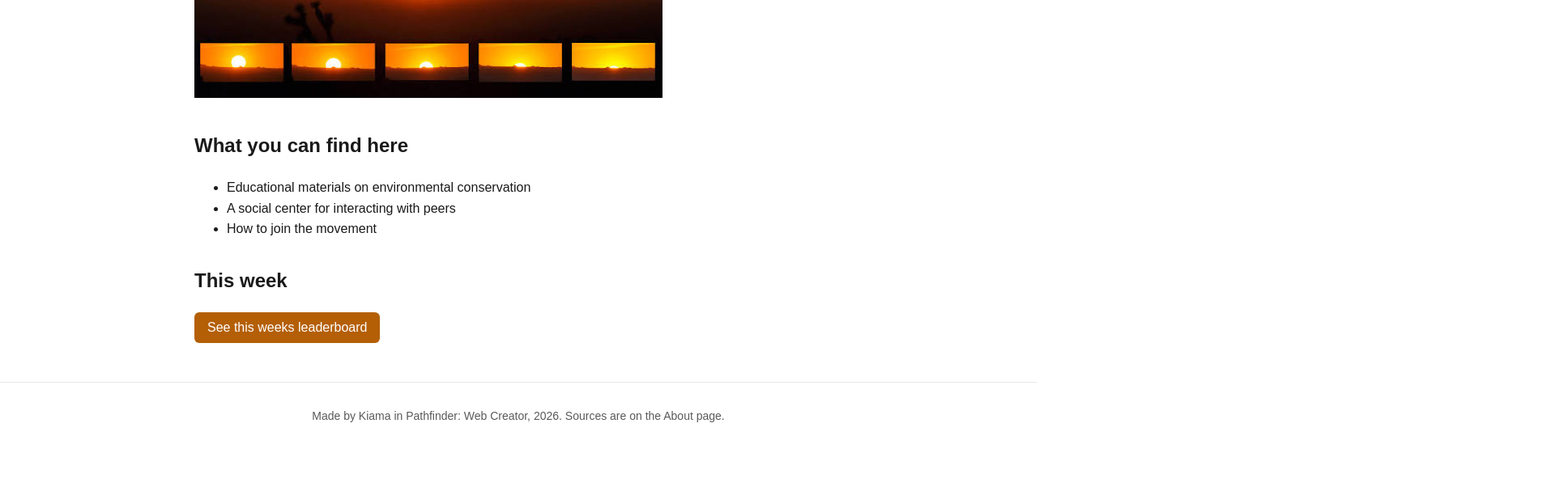
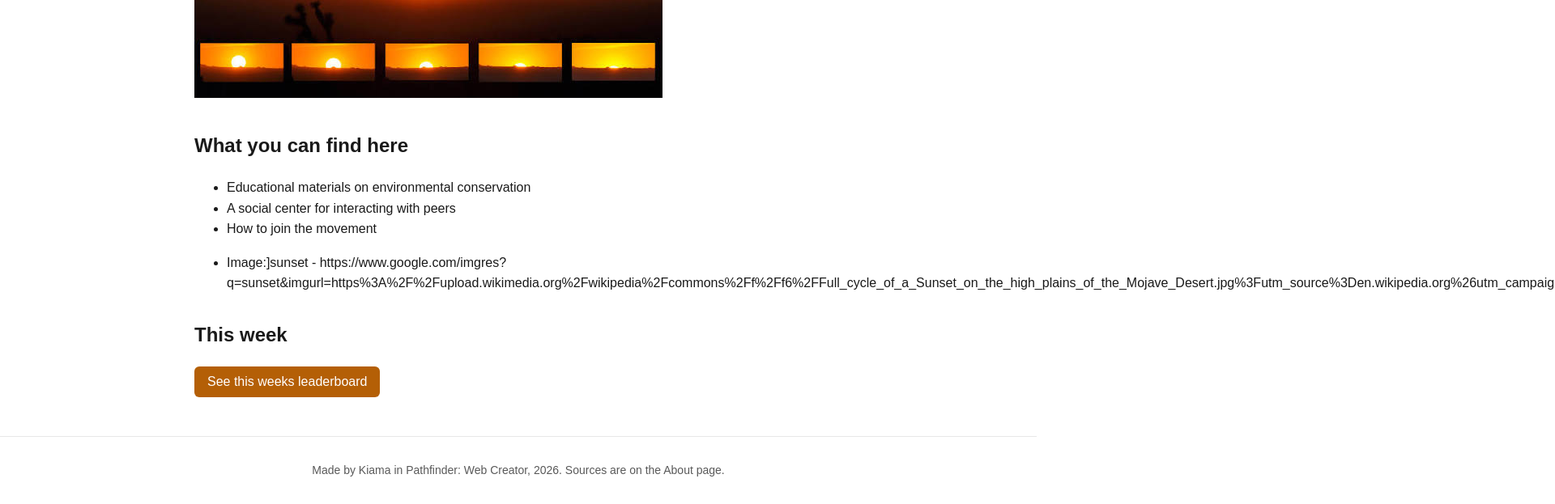
Before and after one commit to warorio/project-warorio, a plain HTML site: page index.html in a window 1280 px wide. Shown: the part 515-1138 px from the top of the page at 81% size, 1920 px wide, since content can reach past the window. Before the commit the page ends 1071 px from the top, so only its background shows below. Drawn offline with Linux system fonts and the light colour scheme.

Commit message:
added a source for image

```diff
--- a/index.html
+++ b/index.html
@@ -31,6 +31,10 @@
         <li>A social center for interacting with peers</li>
         <li>How to join the movement</li>
       </ul>
+      <ul>
+        <li>Image:]sunset - https://www.google.com/imgres?q=sunset&imgurl=https%3A%2F%2Fupload.wikimedia.org%2Fwikipedia%2Fcommons%2Ff%2Ff6%2FFull_cycle_of_a_Sunset_on_the_high_plains_of_the_Mojave_Desert.jpg%3Futm_source%3Den.wikipedia.org%26utm_campaign%3Dindex%26utm_content%3Doriginal&imgrefurl=https%3A%2F%2Fen.wikipedia.org%2Fwiki%2FSunset&docid=A8ifVQJdHlCBkM&tbnid=TSU__FhsIG0L2M&vet=12ahUKEwjDj861x5OYAxUT_rsIHasxJ3oQnPAOegQIfRAA..i&w=4228&h=2525&hcb=2&ved=2ahUKEwjDj861x5OYAxUT_rsIHasxJ3oQnPAOegQIfRAA</li>
+
+      </ul>
     </section>
 
     <section>
```
